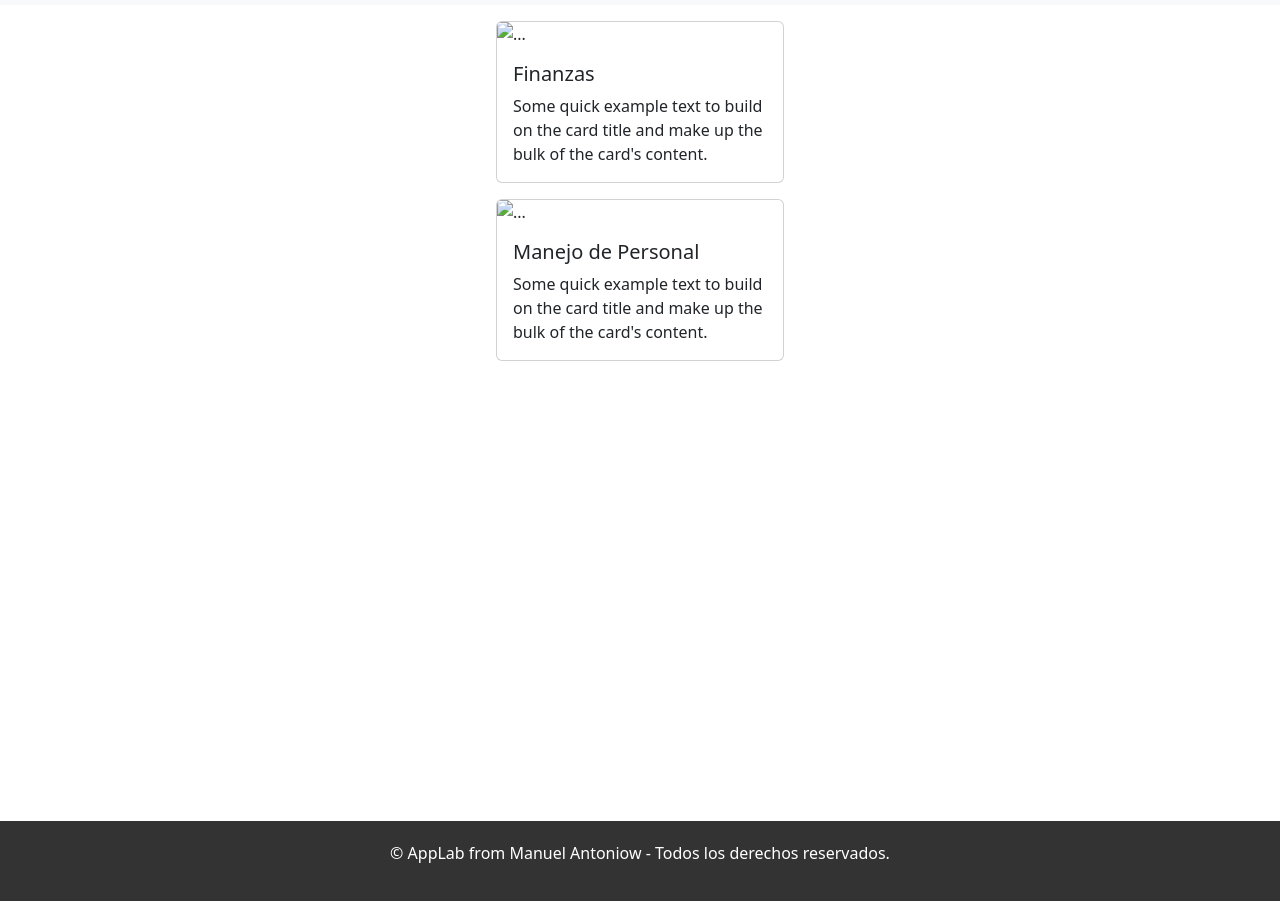
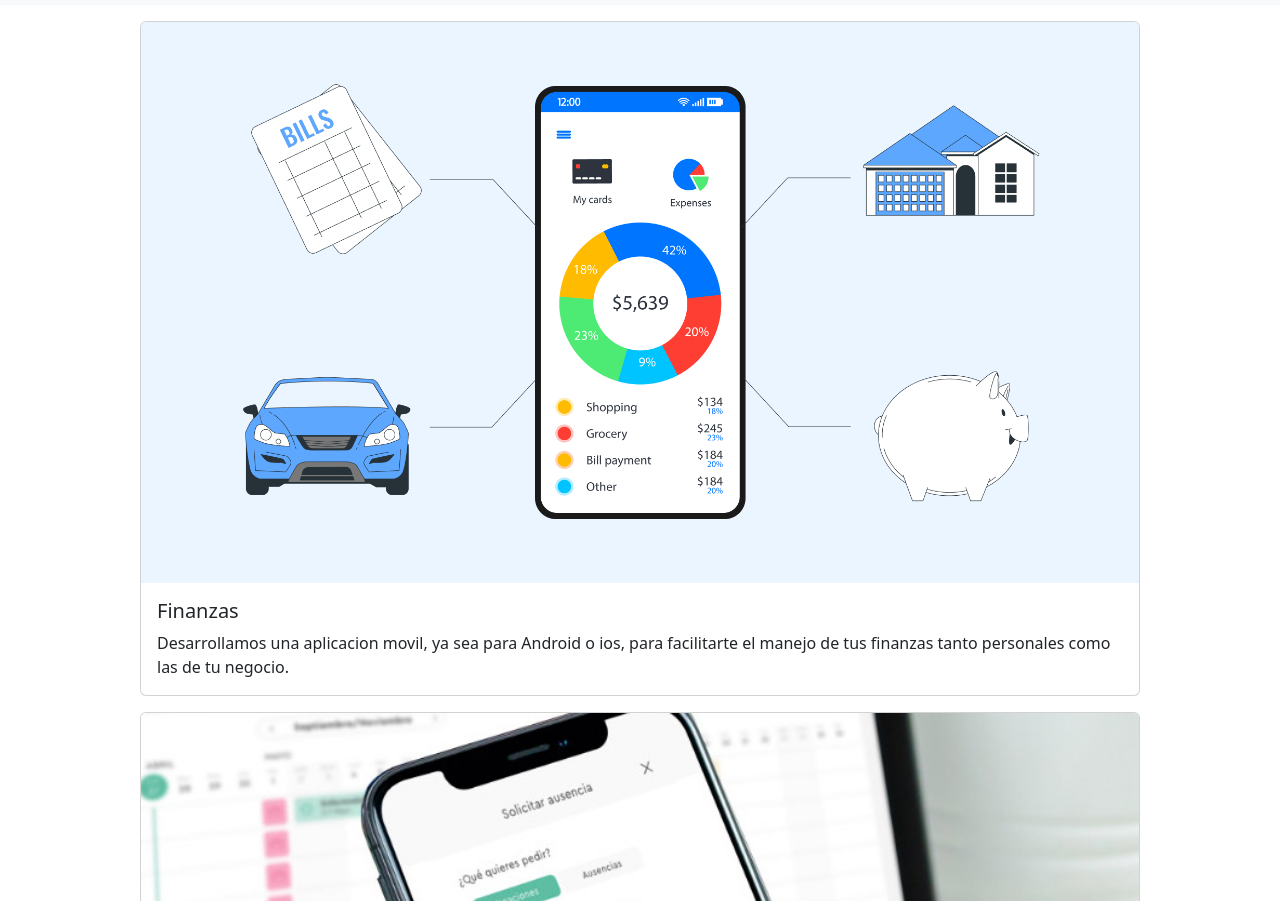
Before and after one commit to ManuAntoniow/AppLab, a plain HTML site: page pages/servicios.html in a window 1280 px wide. Shown: the part 51-952 px from the top of the page. Drawn offline with nearby package versions, Linux system fonts and the light colour scheme.

Commit message:
correcciones

```diff
--- /dev/null
+++ b/css/contacto.css
@@ -0,0 +1,3 @@
+main{
+  flex-direction: column;
+}
--- a/css/index.css
+++ b/css/index.css
@@ -1,16 +1,31 @@
-main{
+body{
   display: flex;
-  align-items: center;
   flex-direction: column;
-  margin-top: 1rem;
   min-height: 100vh;
 }
-footer {
-  background-color: #333;
-  color: #fff;
-  padding: 20px;
+main{
+  margin: auto;
+  display: flex;
+  flex-wrap: wrap;
+}
+.card{
+  width: 500px;
+  margin: auto;
+}
+footer{
+  padding-top: 15px;
+  margin-top: auto;
   text-align: center;
-  /* position: absolute;
-  bottom: 0; */
-  width: 100%;
+  background-color: lightgrey;
 }
+@media screen and (min-width: 768px) {
+  .card{
+    width: 750px;
+    margin: auto;
+  }
+}
+@media screen and (min-width: 1024px) {
+  .card{
+    width: 1000px;
+  }
+}
--- a/pages/servicios.html
+++ b/pages/servicios.html
@@ -11,7 +11,7 @@
   <link rel="stylesheet" type="text/css" href="../css/index.css">
 </head>
 <body>
-  <nav class="navbar navbar-expand-lg bg-body-tertiary">
+  <nav class="navbar navbar-expand-lg bg-body-tertiary mb-3">
     <div class="container-fluid">
       <a class="navbar-brand" href="../index.html">
         <img src="../img/icon.jpg" alt="Logo" width="30" height="24" class="d-inline-block align-text-top">
@@ -36,23 +36,23 @@
     </div>
   </nav>
   <main>
-    <div class="card mb-3" style="width: 18rem;">
-      <img src="..." class="card-img-top" alt="...">
+    <div class="card mb-3">
+      <img src="../img/finanzas.webp" class="card-img-top" alt="...">
       <div class="card-body">
         <h5 class="card-title">Finanzas</h5>
-        <p class="card-text">Some quick example text to build on the card title and make up the bulk of the card's content.</p>
+        <p class="card-text">Desarrollamos una aplicacion movil, ya sea para Android o ios, para facilitarte el manejo de tus finanzas tanto personales como las de tu negocio.</p>
       </div>
     </div>
-    <div class="card mb-3" style="width: 18rem;">
-      <img src="..." class="card-img-top" alt="...">
+    <div class="card mb-3">
+      <img src="../img/personal.jpg" class="card-img-top" alt="...">
       <div class="card-body">
         <h5 class="card-title">Manejo de Personal</h5>
-        <p class="card-text">Some quick example text to build on the card title and make up the bulk of the card's content.</p>
+        <p class="card-text">Desarrollamos una aplicacion movil, ya sea para Android o ios, para facilitarte el manejo de personal y facilitar las tareas como asignacion de horarios, agendar vacaciones, pagos, etc.</p>
       </div>
     </div>
   </main>
   <footer>
-    <p>© AppLab from Manuel Antoniow - Todos los derechos reservados.</p>
+    <p>© AppLab de Manuel Antoniow - Todos los derechos reservados.</p>
   </footer>
 </body>
 <script src="https://cdn.jsdelivr.net/npm/bootstrap@5.3.3/dist/js/bootstrap.bundle.min.js" integrity="sha384-YvpcrYf0tY3lHB60NNkmXc5s9fDVZLESaAA55NDzOxhy9GkcIdslK1eN7N6jIeHz" crossorigin="anonymous"></script>
```
Also changed, not shown: index.html (+5 -5 lines), pages/contacto.html (+10 -3 lines), img/finanzas.webp (added), img/personal.jpg (added), img/valores.jpg, 1 other file.
